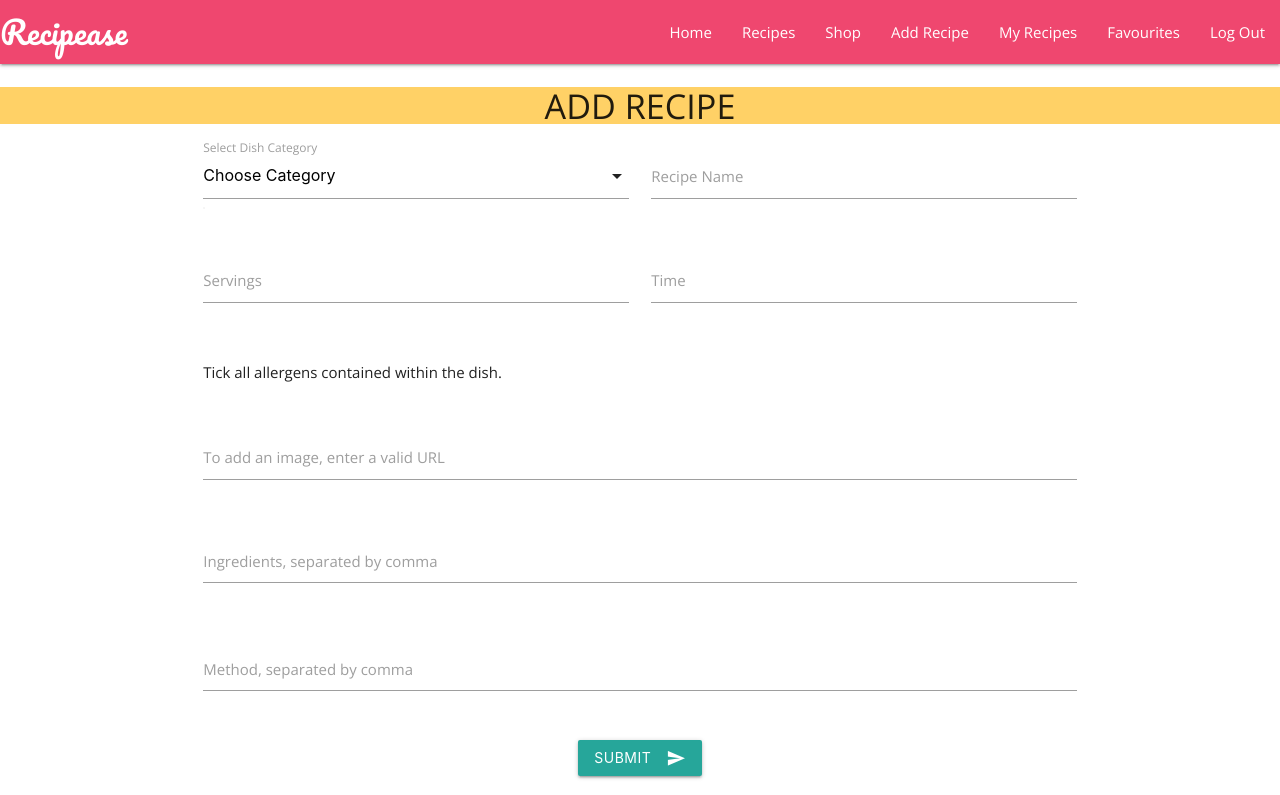
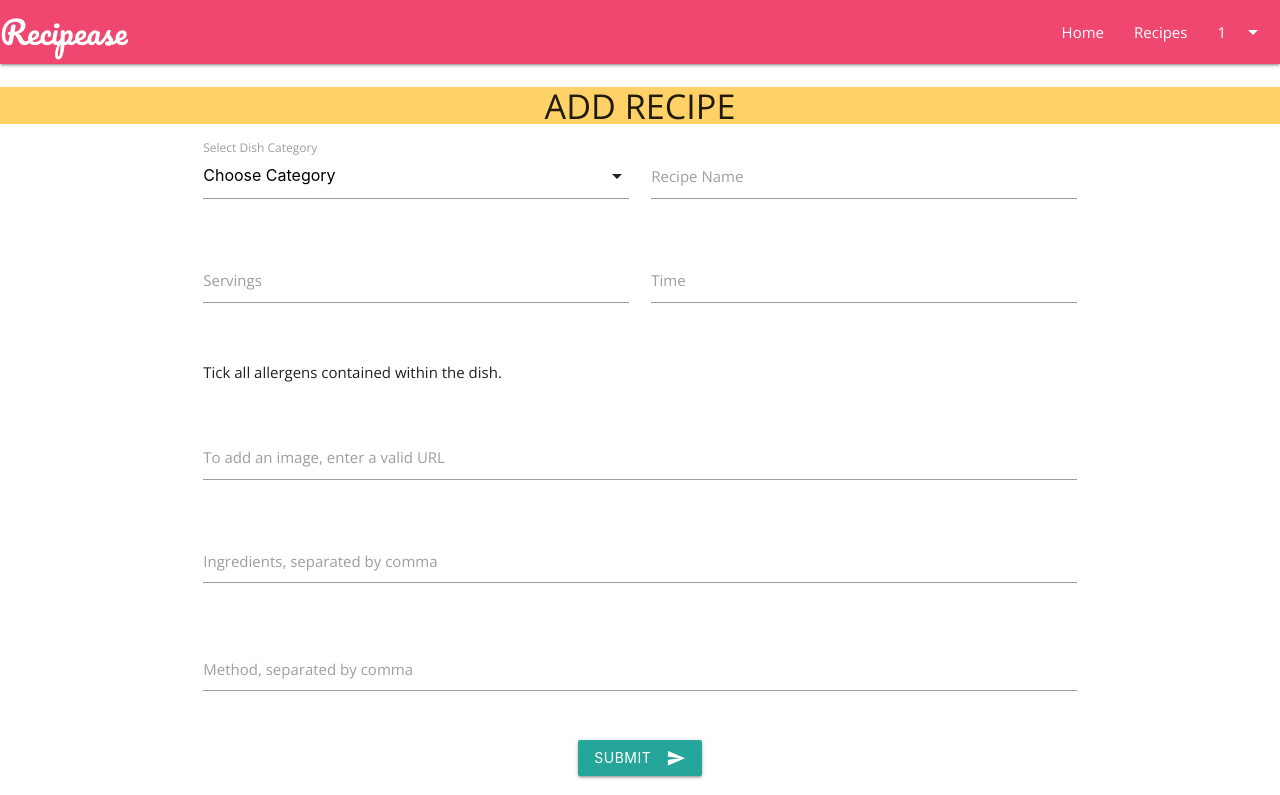
Before and after one commit to BonnieMcb/recipease, a Flask app: page /add_recipe in a window 1280 px wide. Shown: the top 795 px of the page. Run offline with Flask 2, Linux system fonts and the light colour scheme; the visitor is signed in with stand-in values (Sample User, id 1); data that the repository does not hold is empty; some libraries are stand-ins or nearby versions.

Commit message:
Remove shop and favourites from navbar and show user name when logged in

```diff
--- a/templates/base.html
+++ b/templates/base.html
@@ -22,6 +22,12 @@
         <li><a href="{{ url_for('register') }}">Register</a></li>
     </ul>
 
+    <ul id="dropdown-loggedin" class="dropdown-content">
+        <li><a href="{{ url_for('add_recipe') }}">Add Recipe</a></li>
+        <li><a href="{{ url_for('my_recipes') }}">My Recipes</a></li>
+        <li><a href="{{ url_for('logout') }}">Log Out</a></li>
+    </ul>
+
     <nav>
         <div class="nav-wrapper">
             <a href="{{ url_for('home') }}" class="brand-logo">Recipease</a>
@@ -29,12 +35,9 @@
             <ul class="right hide-on-med-and-down">
                 <li><a href="{{ url_for('home') }}">Home</a></li>
                 <li><a href="{{ url_for('recipes') }}">Recipes</a></li>
-                <li><a href="#">Shop</a></li>
                 {% if session.user %}
-                    <li><a href="{{ url_for('add_recipe') }}">Add Recipe</a></li>
-                    <li><a href="{{ url_for('my_recipes') }}">My Recipes</a></li>
-                    <li><a href="{{ url_for('favourites', username=session['user']) }}">Favourites</a></li>
-                    <li><a href="{{ url_for('logout') }}">Log Out</a></li>
+                    <!-- Dropdown Trigger -->
+                    <li><a class="dropdown-trigger" href="#!" data-target="dropdown-loggedin">{{ session.user }}<i class="material-icons right">arrow_drop_down</i></a></li>
                 {% else %}
                     <!-- Dropdown Trigger -->
                     <li><a class="dropdown-trigger" href="#!" data-target="dropdown1">Account<i class="material-icons right">arrow_drop_down</i></a></li>
@@ -45,11 +48,9 @@
     <ul class="sidenav" id="mobile-demo">
         <li><a href="{{ url_for('home') }}">Home</a></li>
         <li><a href="{{ url_for('recipes') }}">Recipes</a></li>
-            <li><a href="#">Shop</a></li>
         {% if session.user %}
             <li><a href="{{ url_for('add_recipe') }}">Add Recipe</a></li>
             <li><a href="{{ url_for('my_recipes') }}">My Recipes</a></li>
-                <li><a href="{{ url_for('favourites', username=session['user']) }}">Favourites</a></li>
             <li><a href="{{ url_for('logout') }}">Log Out</a></li>
         {% else %}
             <li><a href="{{ url_for('login') }}">Log In</a></li>
```
Lines whose indentation alone changed are shown as unchanged.
